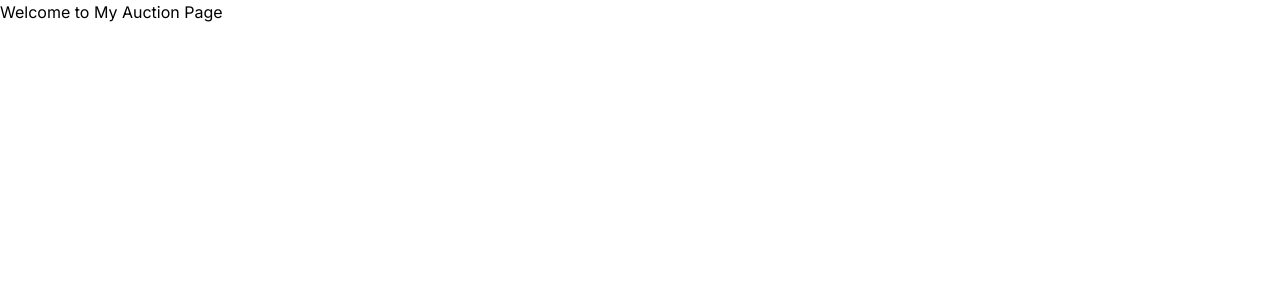
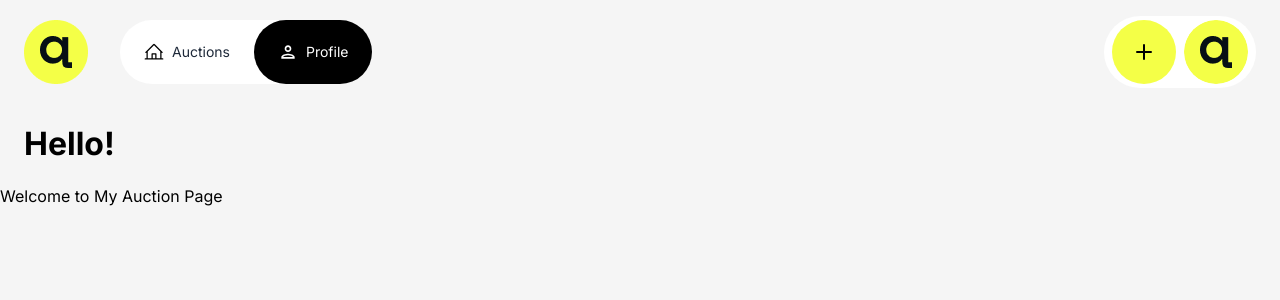
Before and after one commit to Zagrab/auction-bay-frontend, a React (Vite) app: page /my-auctions in a window 1280 px wide. Shown: the top 300 px of the page. Built offline with nearby package versions, Linux system fonts and the light colour scheme; no server answers; sample sign-in values are in the browser's storage.

Commit message:
hello name

```diff
--- a/package.json
+++ b/package.json
@@ -15,6 +15,7 @@
     "mobx-react": "^9.2.0",
     "react": "^19.1.0",
     "react-dom": "^19.1.0",
+    "react-icons": "^5.5.0",
     "react-router-dom": "^7.5.3",
     "tailwindcss": "^4.1.5"
   },
--- a/src/contexts/AuthContext.tsx
+++ b/src/contexts/AuthContext.tsx
@@ -10,11 +10,13 @@ interface AuthContextValue {
 const AuthContext = createContext<AuthContextValue | undefined>(undefined);
 
 export const AuthProvider: React.FC<React.PropsWithChildren<{}>> = ({ children }) => {
-  const [token, setToken] = useState<string | null>(() => {
-    return localStorage.getItem('access_token');
-  });
+  const storedToken = localStorage.getItem('access_token'); // ✅ read immediately
+  const [token, setToken] = useState<string | null>(storedToken);
 
-  // Whenever token changes, set it on axios and localStorage
+  if (storedToken) {
+    api.defaults.headers.common.Authorization = `Bearer ${storedToken}`;
+  }
+
   useEffect(() => {
     if (token) {
       api.defaults.headers.common.Authorization = `Bearer ${token}`;
--- a/src/index.css
+++ b/src/index.css
@@ -3,4 +3,5 @@
 
 html {
     font-family: 'Inter';
+    background-color: #F5F5F5;
 }
--- /dev/null
+++ b/src/layouts/Navigation.tsx
@@ -0,0 +1,112 @@
+import React, { useEffect, useState } from 'react'
+import { NavLink, Outlet } from 'react-router-dom'
+import { PiHouseLine } from 'react-icons/pi'
+import { MdOutlinePerson } from 'react-icons/md'
+import { FiPlus } from 'react-icons/fi'
+import logo from '../assets/images/logo.png'
+import { fetchCurrentUser, type User,  } from '../services/userService'
+
+const Navigation: React.FC = () => {
+  const [user, setUser] = useState<User | null>(null)
+
+  useEffect(() => {
+    const getUser = async () => {
+      try {
+        const data = await fetchCurrentUser()
+        setUser(data)
+      } catch (error) {
+        console.error('User fetch failed:', error)
+      }
+    }
+
+    getUser()
+  }, [])
+
+  return (
+    <div className="flex flex-col min-h-screen">
+      <header className="flex items-center justify-between px-6 py-4 bg-transparent">
+        {/* Left section */}
+        <div className="flex items-center gap-8">
+          {/* Logo */}
+          <NavLink to="/">
+            <img src={logo} alt="Logo" className="h-16 w-16 object-contain" />
+          </NavLink>
+
+          {/* Toggle Nav */}
+          <nav className="flex bg-white rounded-full">
+            <NavLink
+              to="/auctions"
+              className={({ isActive }) =>
+                `flex items-center gap-2 justify-center h-16 px-6 rounded-full text-sm font-normal ${
+                  isActive
+                    ? 'bg-black text-white'
+                    : 'text-gray-800 hover:bg-gray-100'
+                }`
+              }
+            >
+              {({ isActive }) => (
+                <>
+                  <PiHouseLine
+                    size={20}
+                    className={isActive ? 'text-white' : 'text-black'}
+                  />
+                  Auctions
+                </>
+              )}
+            </NavLink>
+            <NavLink
+              to="/my-auctions"
+              className={({ isActive }) =>
+                `flex items-center gap-2 justify-center h-16 px-6 rounded-full text-sm font-normal ${
+                  isActive
+                    ? 'bg-black text-white'
+                    : 'text-gray-800 hover:bg-gray-100'
+                }`
+              }
+            >
+              {({ isActive }) => (
+                <>
+                  <MdOutlinePerson
+                    size={20}
+                    className={isActive ? 'text-white' : 'text-black'}
+                  />
+                  Profile
+                </>
+              )}
+            </NavLink>
+          </nav>
+        </div>
+
+        {/* Right section */}
+        <div className="flex items-center bg-white rounded-full px-2 py-1 gap-2">
+          {/* Add button */}
+          <button
+            className="w-16 h-16 rounded-full flex items-center justify-center transition-transform hover:scale-105"
+            style={{ backgroundColor: 'var(--Primary-50, #F4FF47)' }}
+          >
+            <FiPlus size={24} className="text-black" />
+          </button>
+          {/* Profile picture */}
+          <img
+            src={logo}
+            alt="Profile"
+            className="w-16 h-16 rounded-full object-cover cursor-pointer"
+          />
+        </div>
+      </header>
+
+      {/* Greeting row */}
+      <div className="px-6 py-4">
+        <h1 className="text-[32px] font-bold">
+          {user ? `Hello ${user.firstName} ${user.lastName}!` : 'Hello!'}
+        </h1>
+      </div>
+
+      <main className="flex-grow">
+        <Outlet />
+      </main>
+    </div>
+  )
+}
+
+export default Navigation
--- a/src/routes/Routes.tsx
+++ b/src/routes/Routes.tsx
@@ -1,30 +1,31 @@
 // src/routes/Routes.tsx
 import React from 'react'
-import { Routes as Switch, Route } from 'react-router-dom'
-import LandingPage     from '../pages/LandingPage'
-import LoginPage       from '../pages/LoginPage'
-import RegisterPage    from '../pages/RegisterPage'
-import MyAuctionsPage  from '../pages/MyAuctionsPage'
-import RequireAuth     from '../components/RequireAuth'
+import { Routes, Route } from 'react-router-dom'
+import LandingPage    from '../pages/LandingPage'
+import LoginPage      from '../pages/LoginPage'
+import RegisterPage   from '../pages/RegisterPage'
+import MyAuctionsPage from '../pages/MyAuctionsPage'
+import RequireAuth    from '../components/RequireAuth'
+import Navigation     from '../layouts/Navigation'
 
-const Routes: React.FC = () => (
-  <Switch>
+const AppRoutes: React.FC = () => (
+  <Routes>
     {/* public */}
-    <Route path="/"        element={<LandingPage />}   />
-    <Route path="/login"   element={<LoginPage />}     />
-    <Route path="/register" element={<RegisterPage />}  />
+    <Route path="/"        element={<LandingPage />} />
+    <Route path="/login"   element={<LoginPage />}   />
+    <Route path="/register" element={<RegisterPage />} />
 
-    {/* private */}
+    {/* private with Navigation */}
     <Route
-      path="/my-auctions"
       element={
         <RequireAuth>
-          <MyAuctionsPage />
+          <Navigation />
         </RequireAuth>
       }
-    />
-
-  </Switch>
+    >
+      <Route path="/my-auctions" element={<MyAuctionsPage />} />
+    </Route>
+  </Routes>
 )
 
-export default Routes
+export default AppRoutes
--- /dev/null
+++ b/src/services/userService.ts
@@ -0,0 +1,15 @@
+import { api } from './api'
+
+export interface User {
+  id: number
+  firstName: string
+  lastName: string
+  email: string
+  picture: string
+  createdAt: string
+}
+
+export const fetchCurrentUser = async (): Promise<User> => {
+  const response = await api.get<User>('/users/me/')
+  return response.data
+}
```
Also changed, not shown: src/assets/images/person.svg (added), 1 other file (tests, documents, lock files or other folders).
